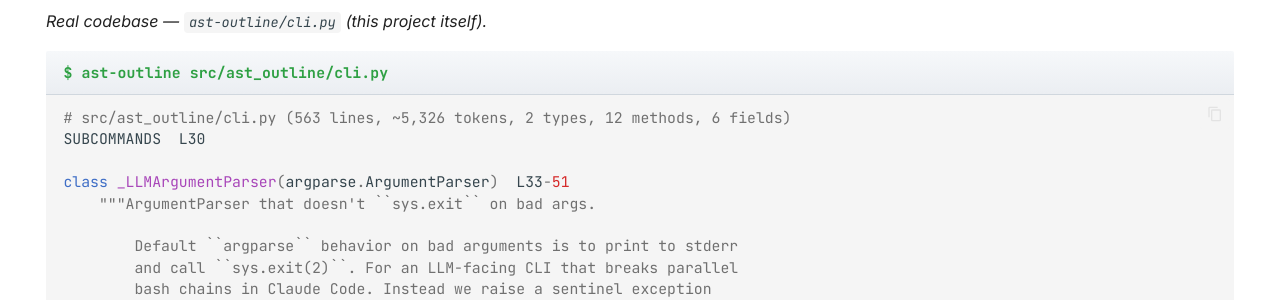
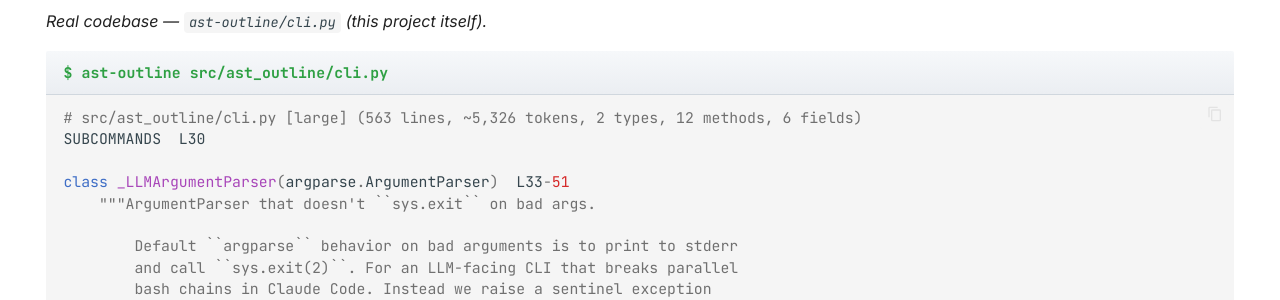
Before and after one commit to ast-outline/ast-outline.github.io, an MkDocs documentation site: the page built from docs/index.md, in a window 1280 px wide and 900 px high, scrolled down 860 px. Shown: the part 152-452 px from the top of the window. Built offline with MkDocs 1.6.1 and Material for MkDocs 9.7.7, drawn with Linux system fonts in a browser that asks for light colours; part of the change alters nothing that is shown.

Commit message:
docs: add size labels to outline-header examples on the front page

````diff
--- a/docs/index.md
+++ b/docs/index.md
@@ -53,7 +53,7 @@ stdout from the command in the title bar.
     *Real codebase — `ast-outline/cli.py` (this project itself).*
 
     ```python title="$ ast-outline src/ast_outline/cli.py"
-    # src/ast_outline/cli.py (563 lines, ~5,326 tokens, 2 types, 12 methods, 6 fields)
+    # src/ast_outline/cli.py [large] (563 lines, ~5,326 tokens, 2 types, 12 methods, 6 fields)
     SUBCOMMANDS  L30
 
     class _LLMArgumentParser(argparse.ArgumentParser)  L33-51
@@ -80,7 +80,7 @@ stdout from the command in the title bar.
     *Browser app — IndexedDB storage layer with generic CRUD and async methods.*
 
     ```typescript title="$ ast-outline src/storage_service.ts"
-    # src/storage_service.ts (60 lines, ~352 tokens, 3 types, 8 methods, 10 fields)
+    # src/storage_service.ts [tiny] (60 lines, ~352 tokens, 3 types, 8 methods, 10 fields)
     const DB_NAME = "demo-db"  L5
     const DB_VERSION = 1  L6
 
@@ -108,7 +108,7 @@ stdout from the command in the title bar.
     *Library crate — struct + trait + service with `///` doc-comments and `#[derive]`.*
 
     ```rust title="$ ast-outline src/user_service.rs"
-    # src/user_service.rs (72 lines, ~396 tokens, 3 types, 9 methods, 6 fields)
+    # src/user_service.rs [tiny] (72 lines, ~396 tokens, 3 types, 9 methods, 6 fields)
     /// Represents a registered user account.
     ///
     /// Carries the public name visible to others plus the (private) raw
@@ -141,7 +141,7 @@ stdout from the command in the title bar.
     *Unity MonoBehaviour — `[Attribute]` decorators and XML doc-comments preserved.*
 
     ```csharp title="$ ast-outline Assets/Scripts/HeroController.cs"
-    # Assets/Scripts/HeroController.cs (54 lines, ~385 tokens, 3 types, 4 methods, 5 fields)
+    # Assets/Scripts/HeroController.cs [tiny] (54 lines, ~385 tokens, 3 types, 4 methods, 5 fields)
     namespace Demo.Combat
         /// <summary>
         /// Controls the hero in-scene: movement, damage, death.
@@ -169,7 +169,7 @@ stdout from the command in the title bar.
     *Unreal Engine actor — UCLASS / UPROPERTY / UFUNCTION render as decorators on the right declaration. Plain modern C++ works the same way without UE.*
 
     ```cpp title="$ ast-outline Source/MyGame/MyActor.h"
-    # MyActor.h (97 lines, ~548 tokens, 6 types, 9 methods, 7 fields)
+    # MyActor.h [medium] (97 lines, ~548 tokens, 6 types, 9 methods, 7 fields)
     UENUM(BlueprintType) enum class EWeaponSlot : uint8  L15-20
         Primary  L17
         Secondary  L18
@@ -202,7 +202,7 @@ stdout from the command in the title bar.
     *Spring-style service — Javadoc, annotations, generics, abstract + nested types.*
 
     ```java title="$ ast-outline src/main/java/com/example/UserService.java"
-    # UserService.java (64 lines, ~352 tokens, 3 types, 9 methods, 5 fields)
+    # UserService.java [tiny] (64 lines, ~352 tokens, 3 types, 9 methods, 5 fields)
     namespace com.example.demo.service
         /**
          * Service layer for user accounts.
@@ -231,7 +231,7 @@ stdout from the command in the title bar.
     *Standard service — methods grouped under their receiver type.*
 
     ```go title="$ ast-outline service/user_service.go"
-    # user_service.go (105 lines, ~635 tokens, 4 types, 9 methods, 9 fields)
+    # user_service.go [medium] (105 lines, ~635 tokens, 4 types, 9 methods, 9 fields)
     namespace service
         const MaxUsers = 100  L16
         var GlobalCounter int = 0  L23
@@ -268,7 +268,7 @@ stdout from the command in the title bar.
     *Laravel-style service — PHP 8 readonly fields, ctor property promotion, typed constants.*
 
     ```php title="$ ast-outline app/Services/UserService.php"
-    # app/Services/UserService.php (66 lines, ~317 tokens, 2 types, 8 methods, 5 fields)
+    # app/Services/UserService.php [tiny] (66 lines, ~317 tokens, 2 types, 8 methods, 5 fields)
     namespace App\Service
         /**
          * Coordinates user-related use cases.
@@ -298,7 +298,7 @@ stdout from the command in the title bar.
     *Rails ActiveRecord-style model — `has_many` / `belongs_to` associations and `attr_accessor` surface as fields, mixins on the type header.*
 
     ```ruby title="$ ast-outline app/models/user.rb"
-    # app/models/user.rb (52 lines, ~242 tokens, 1 type, 9 methods, 8 fields)
+    # app/models/user.rb [tiny] (52 lines, ~242 tokens, 1 type, 9 methods, 8 fields)
     class User < ApplicationRecord  L8-50
         MAX_NAME_LENGTH: field  L11
         DEFAULT_ROLE: field  L12
@@ -324,7 +324,7 @@ stdout from the command in the title bar.
     *Kubernetes Deployment — format auto-detected, sequence items use `[i]` paths.*
 
     ```yaml title="$ ast-outline deploy/k8s_deployment.yaml"
-    # deploy/k8s_deployment.yaml (37 lines, ~187 tokens) — Deployment apps/v1 prod/api-server
+    # deploy/k8s_deployment.yaml [tiny] (37 lines, ~187 tokens) — Deployment apps/v1 prod/api-server
     apiVersion: apps/v1  L1
     kind: Deployment  L2
     metadata:  L3-7
@@ -356,7 +356,7 @@ stdout from the command in the title bar.
     *Hierarchical TOC — heading levels indented, code blocks tagged by language.*
 
     ```markdown title="$ ast-outline README.md"
-    # README.md (52 lines, ~153 tokens, 8 headings, 5 code blocks)
+    # README.md [tiny] (52 lines, ~153 tokens, 8 headings, 5 code blocks)
     # Sample Project  L1-51
         ## Installation  L5-26
             bash code block  L9-11
````
